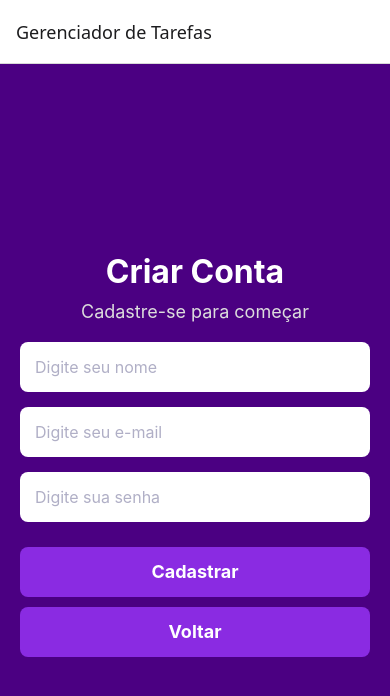
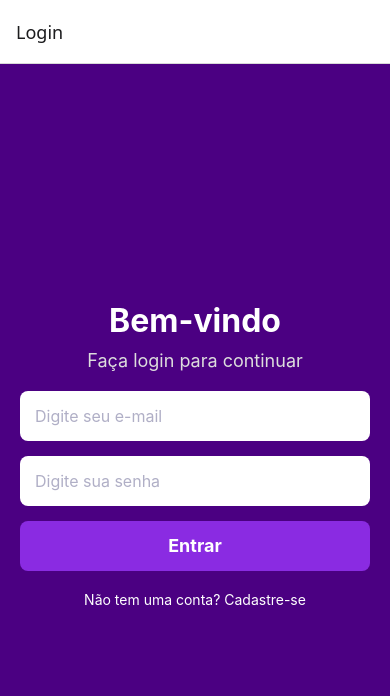
Before and after one commit to murilobongard/ReactNative-Serratec, a React Native app in the folder TrabalhoFinal-React-Native/: screen / in a window 390 px wide. Shown: the top 696 px of the page. Built offline with nearby package versions, Linux system fonts and the light colour scheme.

Commit message:
Melhorando codigo do app

```diff
--- a/TrabalhoFinal-React-Native/src/routes/rotas.tsx
+++ b/TrabalhoFinal-React-Native/src/routes/rotas.tsx
@@ -8,14 +8,14 @@ const { Navigator, Screen } = createNativeStackNavigator<StackParamList>();
 export const Rotas = () => {
   return (
     <Navigator>
+      <Screen name="Login" component={LoginScreens} />
       <Screen
         name="Cadastro"
         component={CadastroScreens}
         options={{
-          title: "Gerenciador de Tarefas",
+          title: "Cadastro de Funcionarios",
         }}
       />
-      <Screen name="Login" component={LoginScreens} />
     </Navigator>
   );
 };
```
Also changed, not shown: TrabalhoFinal-React-Native/src/types/navigation.ts (renamed from TrabalhoFinal-React-Native/src/types/navigation.d.ts).
